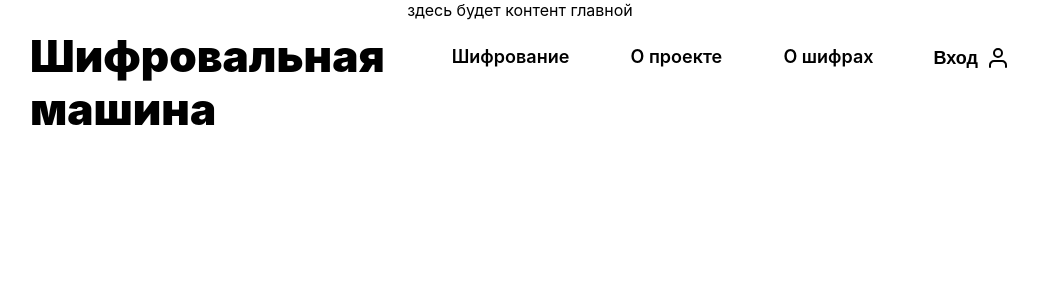
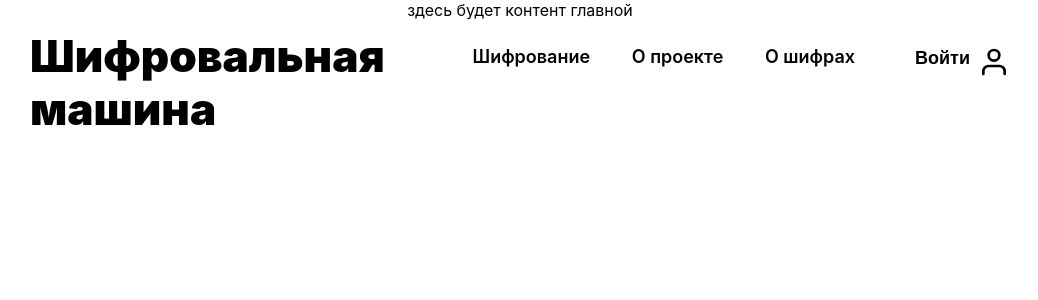
Before and after one commit to encryption-machine/Front, a React (Create React App) app: page / in a window 1280 px wide. Shown: the top 300 px of the page, without its empty margins (120-1158 px from the left). Built offline with nearby package versions, Linux system fonts and the light colour scheme.

Commit message:
feat:добавлен попапчик для зарегистрированного пользователя

```diff
--- a/src/components/Header/Header.jsx
+++ b/src/components/Header/Header.jsx
@@ -17,7 +17,7 @@ export const Header = () => {
 
 	return (
 		<header className={styles.header}>
-			<div className={styles.container}>
+			<div className={styles.header_container}>
 				<div className={styles.logo}>Шифровальная машина</div>
 				<nav>
 					<ul>
@@ -33,20 +33,21 @@ export const Header = () => {
 					</ul>
 				</nav>
 				<div className={styles.entrance}>
-					<div>
 					{/* скорее всего заменить кнопки на Link, когда будут страницы регистрации и авторизации */}
 					{!loggedIn ? (
 						<button type="button" onClick={handleLogin}>
-								Вход
+							Войти
 						</button>
 					) : (
+						<div className={styles.userInfo}>
+							<span>mail@mail.ru</span>
+							<hr />
 							<button type="button" onClick={handleLogout}>
 								Выйти
 							</button>
+						</div>
 					)}
-						<img src={IconUser} />
-					</div>
-					{loggedIn && <p>maggggggggggggggggil@mail.ru</p>}
+					<img className={styles.img} src={IconUser} />
 				</div>
 			</div>
 		</header>
--- a/src/components/Header/Header.module.scss
+++ b/src/components/Header/Header.module.scss
@@ -7,12 +7,13 @@
 	z-index: 5;
 }
 
-.container {
+.header_container {
 	width: calc(100% - 2 * 150px);
 	margin: 0 auto;
 	display: grid;
-	grid-template-columns: 1fr 1fr auto;
+	grid-template-columns: 1fr 1fr min-content;
 	justify-content: space-between;
+	gap: 60px;
 
 	ul {
 		margin: 0;
@@ -44,10 +45,10 @@
 }
 
 .entrance {
-	padding: 15.5px 0 0 60px;
+	padding: 15.5px 0 0 0;
 	display: flex;
-	flex-direction: column;
-	align-items: flex-end;
+	position: relative;
+	justify-content: flex-end;
 
 	div {
 		display: flex;
@@ -65,7 +66,43 @@
 		padding: 0;
 		margin: 0;
 	}
-	img {
-		margin-left: 8px;
+}
+
+.userInfo {
+	background-color: #ebebeb;
+	border-radius: 14px;
+	width: 302px;
+	height: 88px;
+	box-sizing: border-box;
+	padding: 0;
+	margin: 0;
+	position: absolute;
+	right: 0;
+	top: 55px;
+	display: none !important;
+
+	hr {
+		color: #aeadad;
+		size: 1px;
+		width: 100%;
+	}
+	span {
+		padding: 0 0 0 16px;
+	}
+	button {
+		padding: 0 0 0 16px;
 	}
 }
+
+.entrance:hover .userInfo {
+	display: flex !important;
+	flex-direction: column;
+	align-items: flex-start !important;
+	justify-content: center;
+}
+
+.img {
+	margin-left: 8px;
+	height: 32px;
+	width: 32px;
+}
```
Lines whose indentation alone changed are shown as unchanged.
